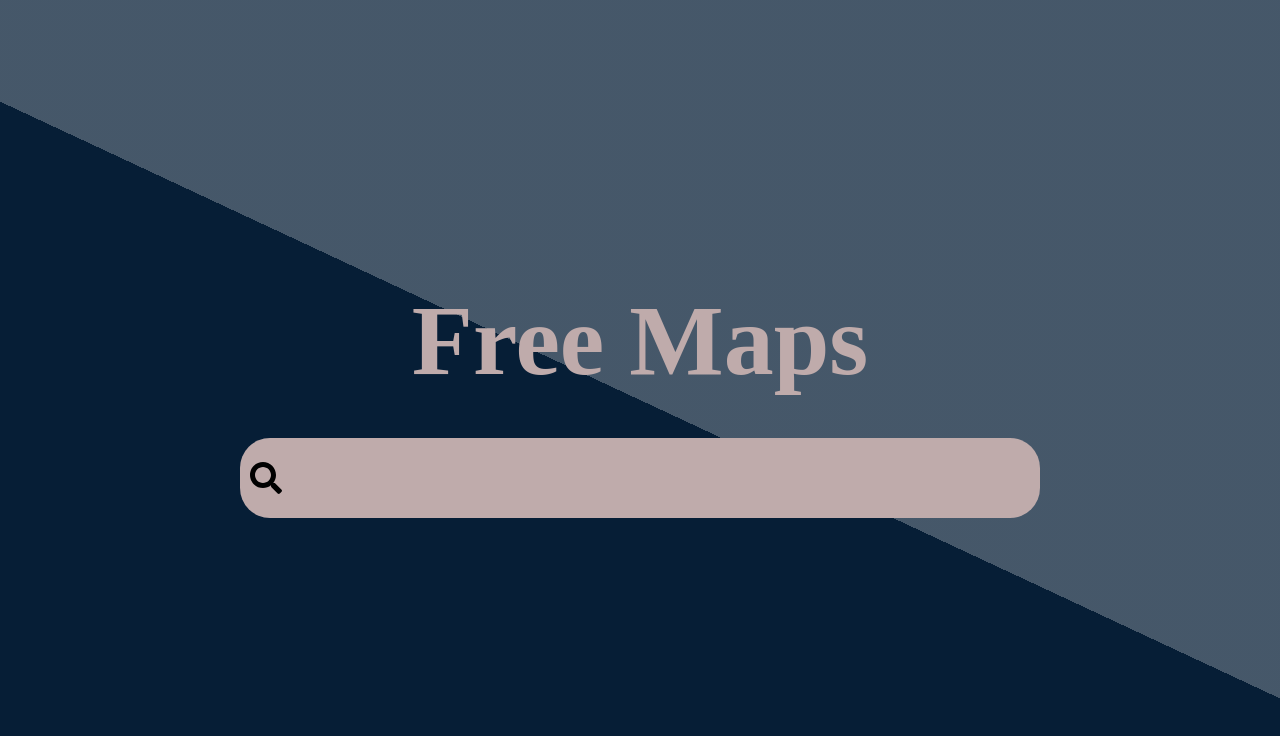
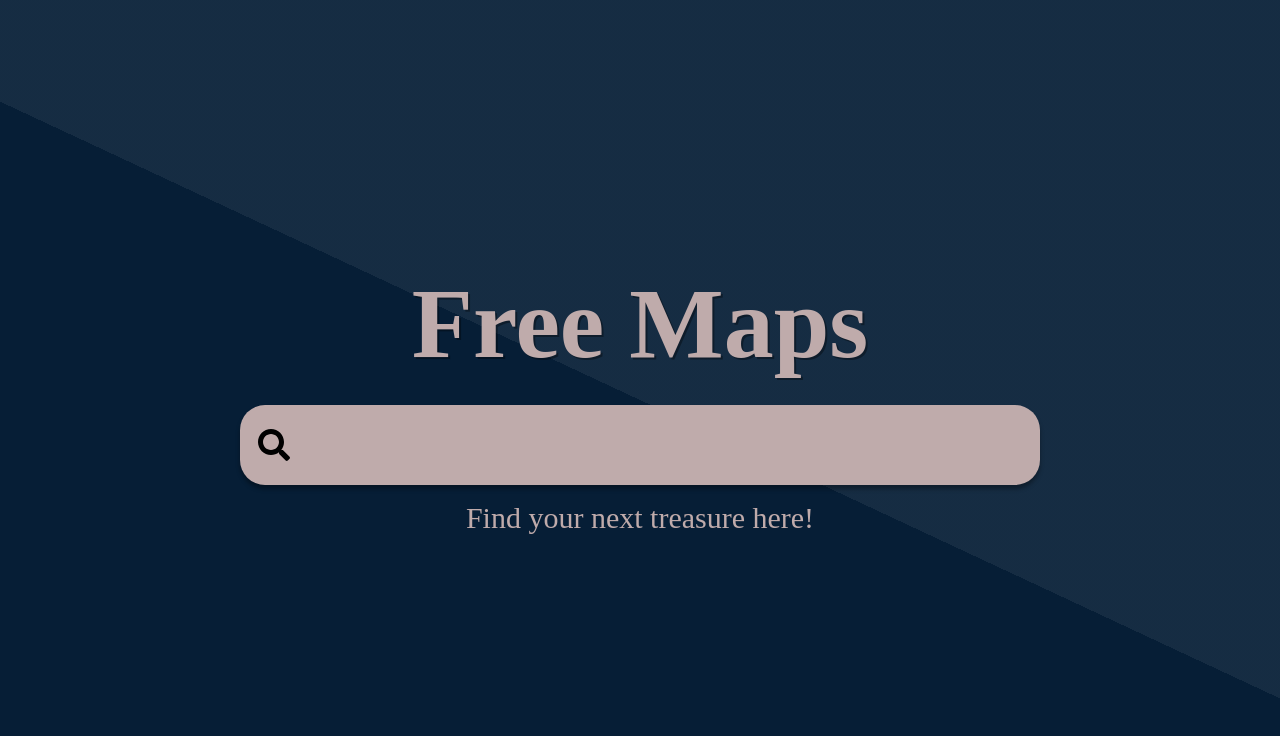
Before and after one commit to bleakney/free-maps, a React (Create React App) app in the folder client/: page / in a window 1280 px wide. Shown: the top 736 px of the page. Built offline with nearby package versions, Linux system fonts and the light colour scheme.

Commit message:
more styling

```diff
--- a/client/src/components/Search/index.js
+++ b/client/src/components/Search/index.js
@@ -10,6 +10,7 @@ function Search() {
         <FontAwesomeIcon icon={faSearch} size="2x"></FontAwesomeIcon>
         <input type="text" name=""></input>
       </div>
+      <h2>Find your next treasure here!</h2>
     </div>
   );
 }
--- a/client/src/components/Search/style.css
+++ b/client/src/components/Search/style.css
@@ -9,24 +9,47 @@ body {
     display: flex;
     justify-content: center;
     align-items: center;
-    background: linear-gradient(25deg, rgb(6, 30, 54) 50%, rgba(6, 30, 54, 0.747) 50%);
+    background: linear-gradient(25deg, rgb(6, 30, 54) 50%, rgba(6, 30, 54, 0.938) 50%);
+}
+
+:root {
+--blue-dark: rgb(6, 30, 54);
+--blue-light: rgb(194, 228, 255);
+--blue-contrast: rgb(166, 216, 254);
+--redgray-dark: rgb(191, 171, 171);
+--redgray-light: rgb(239, 235, 239);
 }
 
 h1 {
     font-size: 100px;
     text-align: center;
-    padding-bottom: 5%;
+    padding-bottom: 3%;
     color: rgb(191, 171, 171);
+    text-shadow: 2px 2px rgba(0, 0, 0, 0.35);
+}
+
+h2 {
+    font-size: 30px;
+    font-weight: lighter;
+    text-align: center;
+    padding-top: 2%;
+    color: rgb(191, 171, 171);
+}
+
+span.search-text {
+    padding-left: 3%;
+    font-size: 16px;
 }
 
 .box {
     width: 800px;
     height: 80px;
     background-color: rgb(191, 171, 171);
-    border-radius: 30px;
+    border-radius: 25px;
     display: flex;
     align-items: center;
-    padding: 10px;
+    padding: 18px;
+    box-shadow: 0px 4px 4px rgba(0, 0, 0, 0.35);
 }
 
 .box > i {
@@ -39,6 +62,7 @@ h1 {
     height: 40px;
     border: none;
     outline: none;
-    font-size: 18px;
+    font-size: 25px;
     background-color: rgb(191, 171, 171);
+    padding-left: 3%;
 }
```
